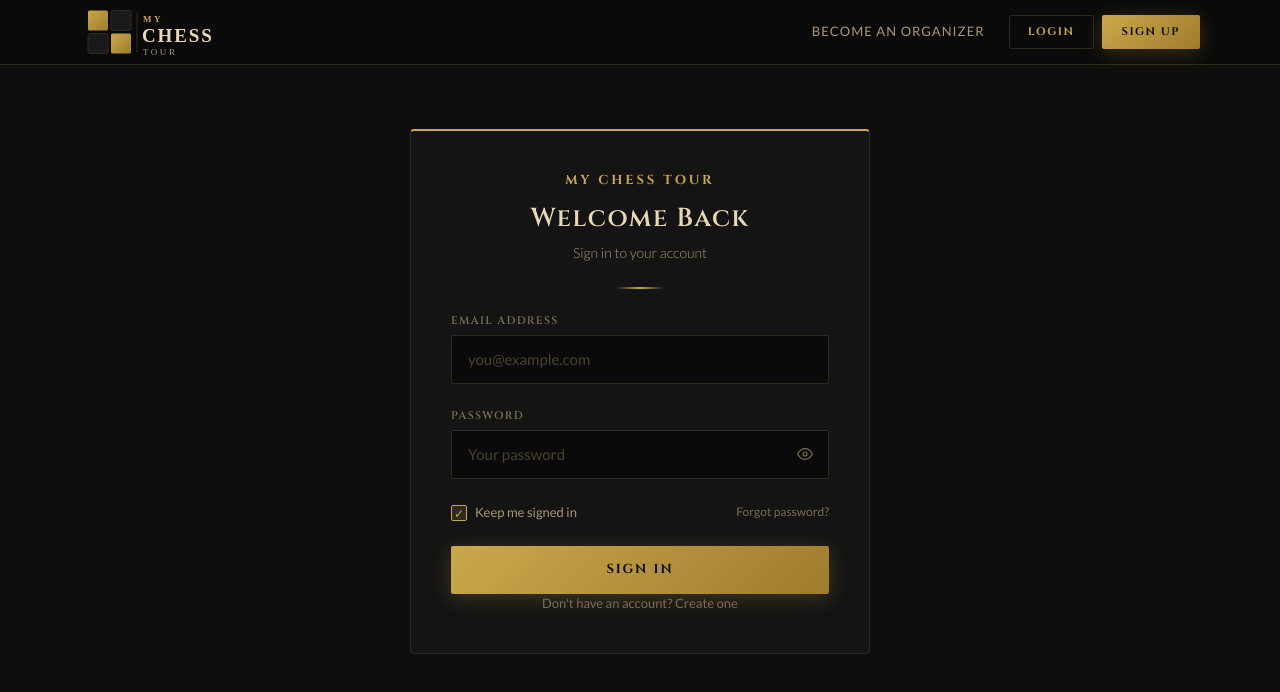
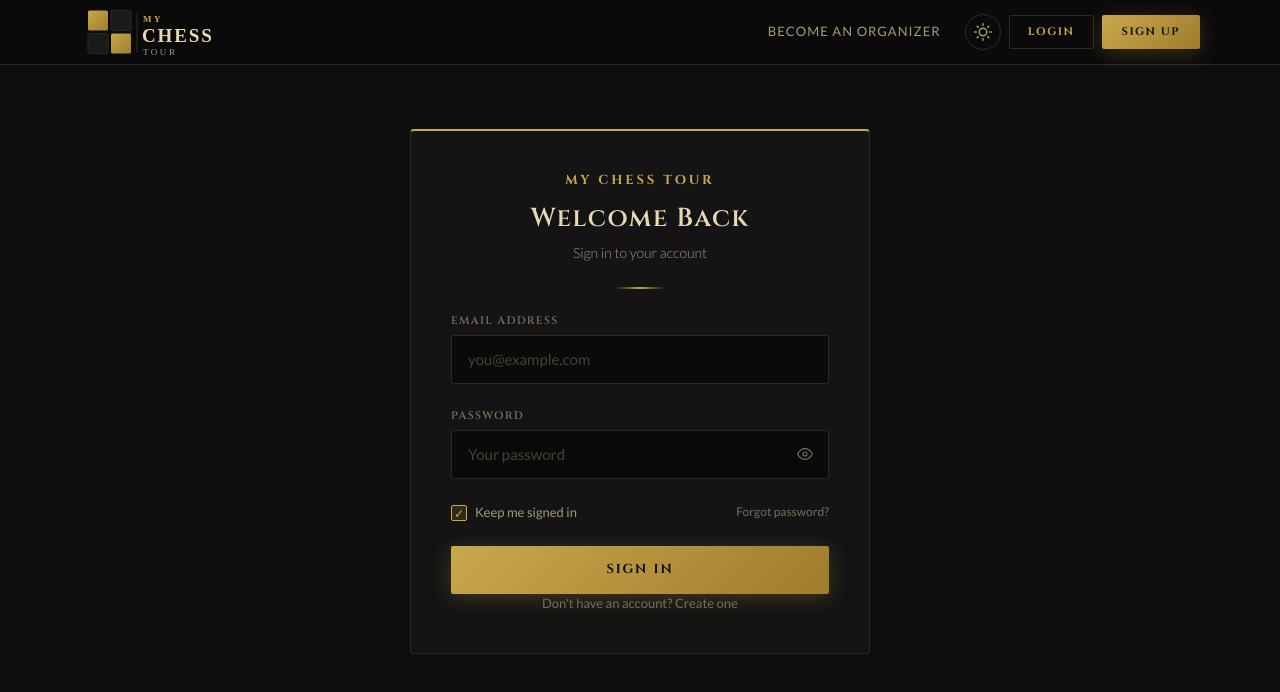
Before and after one commit to nzmksk/my-chess-tour, a Next.js app: page /auth/login in a window 1280 px wide. Shown: the top 692 px of the page. Built offline with nearby package versions, Linux system fonts and the light colour scheme; no server answers.

Commit message:
add theme

```diff
--- a/src/app/layout.tsx
+++ b/src/app/layout.tsx
@@ -2,6 +2,9 @@ import type { Metadata } from "next";
 import { headers } from "next/headers";
 import { Cinzel, Lato } from "next/font/google";
 import "@/styles/globals.css";
+import { ThemeProvider } from "@/components/ThemeProvider";
+
+const themeScript = `(function(){try{var t=localStorage.getItem("theme");if(t==="light")document.documentElement.setAttribute("data-theme","light")}catch(e){}})();`;
 
 const cinzel = Cinzel({
   subsets: ["latin"],
@@ -56,8 +59,18 @@ export default function RootLayout({
   children: React.ReactNode;
 }>) {
   return (
-    <html lang="en" className={`${cinzel.variable} ${lato.variable}`}>
-      <body>{children}</body>
+    <html
+      lang="en"
+      data-theme="dark"
+      suppressHydrationWarning
+      className={`${cinzel.variable} ${lato.variable}`}
+    >
+      <head>
+        <script dangerouslySetInnerHTML={{ __html: themeScript }} />
+      </head>
+      <body>
+        <ThemeProvider>{children}</ThemeProvider>
+      </body>
     </html>
   );
 }
--- a/src/components/NavBar.tsx
+++ b/src/components/NavBar.tsx
@@ -6,6 +6,7 @@ import { usePathname } from "next/navigation";
 import { useState, useEffect, useRef } from "react";
 import { closeDrawer, getIsDrawerOpen, openDrawer } from "@/lib/nav-bar-state";
 import { createClient } from "@/services/supabase/client";
+import { ThemeToggle } from "./ThemeToggle";
 
 const NAV_LINKS = [
   { href: "/become-organizer", label: "Become an Organizer", ghost: true },
@@ -124,6 +125,8 @@ export default function NavBar() {
                 {label}
               </Link>
             ))}
+
+            <ThemeToggle />
 
             {authUser ? (
               <>
@@ -262,6 +265,14 @@ export default function NavBar() {
           </button>
         </div>
 
+        {/* Theme toggle in drawer */}
+        <div className="flex items-center gap-3 mb-4 px-1">
+          <ThemeToggle />
+          <span className="text-sm text-(--color-text-muted) font-(family-name:--font-lato) uppercase tracking-widest">
+            Theme
+          </span>
+        </div>
+
         {/* Drawer nav links */}
         <div className="flex flex-col gap-1">
           {NAV_LINKS.map(({ href, label }) => (
--- /dev/null
+++ b/src/components/ThemeProvider.tsx
@@ -0,0 +1,42 @@
+"use client";
+
+import { createContext, useContext, useEffect, useState } from "react";
+
+export type Theme = "dark" | "light";
+
+type ThemeContextValue = {
+  theme: Theme;
+  toggleTheme: () => void;
+};
+
+const ThemeContext = createContext<ThemeContextValue | undefined>(undefined);
+
+export function useTheme() {
+  const context = useContext(ThemeContext);
+  if (!context) throw new Error("useTheme must be used within ThemeProvider");
+  return context;
+}
+
+export function ThemeProvider({ children }: { children: React.ReactNode }) {
+  const [theme, setTheme] = useState<Theme>("dark");
+
+  useEffect(() => {
+    const stored = localStorage.getItem("theme");
+    if (stored === "light" || stored === "dark") {
+      setTheme(stored);
+    }
+  }, []);
+
+  const toggleTheme = () => {
+    const next = theme === "dark" ? "light" : "dark";
+    setTheme(next);
+    localStorage.setItem("theme", next);
+    document.documentElement.setAttribute("data-theme", next);
+  };
+
+  return (
+    <ThemeContext.Provider value={{ theme, toggleTheme }}>
+      {children}
+    </ThemeContext.Provider>
+  );
+}
--- /dev/null
+++ b/src/components/ThemeToggle.tsx
@@ -0,0 +1,51 @@
+"use client";
+
+import { useTheme } from "./ThemeProvider";
+
+export function ThemeToggle({ className = "" }: { className?: string }) {
+  const { theme, toggleTheme } = useTheme();
+
+  return (
+    <button
+      onClick={toggleTheme}
+      aria-label={`Switch to ${theme === "dark" ? "light" : "dark"} theme`}
+      className={`flex items-center justify-center w-9 h-9 rounded-full border border-(--color-border) bg-transparent text-(--color-text-secondary) cursor-pointer transition-all duration-200 hover:border-(--color-gold-bright) hover:text-(--color-gold-bright) ${className}`}
+    >
+      {theme === "dark" ? (
+        <svg
+          width="18"
+          height="18"
+          viewBox="0 0 24 24"
+          fill="none"
+          stroke="currentColor"
+          strokeWidth="2"
+          strokeLinecap="round"
+          strokeLinejoin="round"
+        >
+          <circle cx="12" cy="12" r="5" />
+          <line x1="12" y1="1" x2="12" y2="3" />
+          <line x1="12" y1="21" x2="12" y2="23" />
+          <line x1="4.22" y1="4.22" x2="5.64" y2="5.64" />
+          <line x1="18.36" y1="18.36" x2="19.78" y2="19.78" />
+          <line x1="1" y1="12" x2="3" y2="12" />
+          <line x1="21" y1="12" x2="23" y2="12" />
+          <line x1="4.22" y1="19.78" x2="5.64" y2="18.36" />
+          <line x1="18.36" y1="5.64" x2="19.78" y2="4.22" />
+        </svg>
+      ) : (
+        <svg
+          width="18"
+          height="18"
+          viewBox="0 0 24 24"
+          fill="none"
+          stroke="currentColor"
+          strokeWidth="2"
+          strokeLinecap="round"
+          strokeLinejoin="round"
+        >
+          <path d="M21 12.79A9 9 0 1 1 11.21 3 7 7 0 0 0 21 12.79z" />
+        </svg>
+      )}
+    </button>
+  );
+}
--- a/src/styles/globals.css
+++ b/src/styles/globals.css
@@ -1,8 +1,11 @@
 @import "tailwindcss";
 
-@layer base {
-  :root {
-    /* Backgrounds */
+@variant dark (&:where([data-theme="dark"], [data-theme="dark"] *));
+
+@theme {
+  --font-cinzel: "Cinzel", serif;
+  --font-lato: "Lato", sans-serif;
+
   --color-bg-base: #0e0e0e;
   --color-bg-surface: #141414;
   --color-bg-raised: #1a1a1a;
@@ -35,23 +38,72 @@
   --color-danger: #c05040;
   --color-danger-bg: rgba(180, 60, 50, 0.15);
 
-    /* Spacing */
-    --space-xs: 0.25rem;
-    --space-sm: 0.5rem;
-    --space-md: 1rem;
-    --space-lg: 1.5rem;
-    --space-xl: 2.5rem;
-    --space-2xl: 4rem;
+  /* Danger / error UI */
+  --color-danger-text: #e0916e;
+  --color-danger-border: #7a3a20;
+  --color-danger-deep: #5a2a14;
+  --color-error-text: #e05a2b;
+  --color-error-banner-bg: rgba(160, 60, 20, 0.12);
+  --color-error-banner-border: rgba(160, 60, 20, 0.4);
+  --color-danger-icon-bg: rgba(90, 30, 10, 0.15);
+  --color-badge-neutral-bg: rgba(255, 255, 255, 0.05);
+  --color-skeleton-highlight: #222222;
+}
 
-    /* Fonts */
-    --font-cinzel: "Cinzel", serif;
-    --font-lato: "Lato", sans-serif;
+[data-theme="light"] {
+  /* Backgrounds */
+  --color-bg-base: #f5f1ea;
+  --color-bg-surface: #ffffff;
+  --color-bg-raised: #faf7f2;
+  --color-bg-sunken: #ebe5db;
+
+  /* Gold — darker for contrast on light backgrounds */
+  --color-gold-bright: #8a6e24;
+  --color-gold-deep: #6e5818;
+  --color-gold-muted: #6e5d38;
+  --color-gold-dim: #c4b490;
+  --color-gold-ghost: #f0ead8;
+
+  /* Text */
+  --color-text-primary: #1c1810;
+  --color-text-body: #3a3428;
+  --color-text-secondary: #5a5040;
+  --color-text-muted: #8a7e68;
+  --color-text-disabled: #c0b8a8;
+
+  /* Semantic */
+  --color-border: #d8d0c0;
+  --color-border-gold: #8a6e24;
+  --color-error: #c03030;
+
+  /* Status */
+  --color-success: #2d7a3e;
+  --color-success-bg: rgba(45, 122, 62, 0.08);
+  --color-warning: #9a6820;
+  --color-warning-bg: rgba(154, 104, 32, 0.1);
+  --color-danger: #a03830;
+  --color-danger-bg: rgba(160, 56, 48, 0.08);
+
+  /* Danger / error UI */
+  --color-danger-text: #b04030;
+  --color-danger-border: #e0a090;
+  --color-danger-deep: #d0a090;
+  --color-error-text: #c04020;
+  --color-error-banner-bg: rgba(180, 60, 20, 0.06);
+  --color-error-banner-border: rgba(180, 60, 20, 0.2);
+  --color-danger-icon-bg: rgba(180, 60, 20, 0.06);
+  --color-badge-neutral-bg: rgba(0, 0, 0, 0.04);
+  --color-skeleton-highlight: #e8e4dc;
+}
+
+@layer base {
+  html,
+  body {
+    @apply min-h-screen;
   }
 
   body {
-    background: var(--color-bg-base);
-    color: var(--color-text-body);
-    font-family: var(--font-lato);
+    @apply bg-bg-base text-text-body font-lato antialiased;
   }
 }
 
@@ -561,7 +613,7 @@
     color: var(--color-text-disabled);
   }
   .input-error {
-    border-color: #7a3a20;
+    border-color: var(--color-danger-border);
   }
   .input--icon {
     padding-right: 2.75rem;
@@ -575,7 +627,7 @@
     font-weight: 300;
   }
   .input-hint.error {
-    color: #e05a2b;
+    color: var(--color-error-text);
   }
 
   .input-row {
@@ -631,7 +683,7 @@
     margin-top: 0.5rem;
   }
   .pw-requirements--error {
-    border-color: #5a2a14;
+    border-color: var(--color-danger-deep);
   }
   .pw-req-title {
     font-family: var(--font-cinzel);
@@ -810,7 +862,7 @@
 
   .btn-danger {
     background: transparent;
-    color: #e0916e;
+    color: var(--color-danger-text);
     font-family: var(--font-cinzel);
     font-size: 0.8125rem;
     font-weight: 700;
@@ -818,7 +870,7 @@
     text-transform: uppercase;
     padding: 0.875rem 2.25rem;
     border-radius: 2px;
-    border: 1px solid #e0916e;
+    border: 1px solid var(--color-danger-text);
     cursor: pointer;
     width: 100%;
     transition:
@@ -838,8 +890,8 @@
 
   /* ── Error banner ── */
   .error-banner {
-    background: rgba(160, 60, 20, 0.12);
-    border: 1px solid rgba(160, 60, 20, 0.4);
+    background: var(--color-error-banner-bg);
+    border: 1px solid var(--color-error-banner-border);
     border-radius: 2px;
     padding: 1rem;
     margin-bottom: 1.5rem;
@@ -850,7 +902,7 @@
   .error-text {
     font-family: var(--font-lato);
     font-size: 0.8125rem;
-    color: #e0916e;
+    color: var(--color-danger-text);
     line-height: 1.5;
   }
 
@@ -1035,7 +1087,7 @@
     border: 1px solid rgba(201, 168, 76, 0.3);
   }
   .badge--neutral {
-    background: rgba(255, 255, 255, 0.05);
+    background: var(--color-badge-neutral-bg);
     color: var(--color-text-secondary);
     border: 1px solid var(--color-border);
   }
@@ -1124,7 +1176,7 @@
     background: rgba(201, 168, 76, 0.04);
   }
   .nav-dropdown-item--danger {
-    color: #e0916e;
+    color: var(--color-danger-text);
   }
   .nav-dropdown-divider {
     height: 1px;
@@ -1241,8 +1293,8 @@
     font-size: 1.5rem;
   }
   .confirm-icon--danger {
-    border-color: #5a2a14;
-    background: rgba(90, 30, 10, 0.15);
+    border-color: var(--color-danger-deep);
+    background: var(--color-danger-icon-bg);
   }
   .confirm-title {
     font-family: var(--font-cinzel);
@@ -1273,7 +1325,7 @@
     background: linear-gradient(
       90deg,
       var(--color-bg-raised) 25%,
-      #222222 50%,
+      var(--color-skeleton-highlight) 50%,
       var(--color-bg-raised) 75%
     );
     background-size: 1200px 100%;
```
Lines whose indentation alone changed are shown as unchanged.
